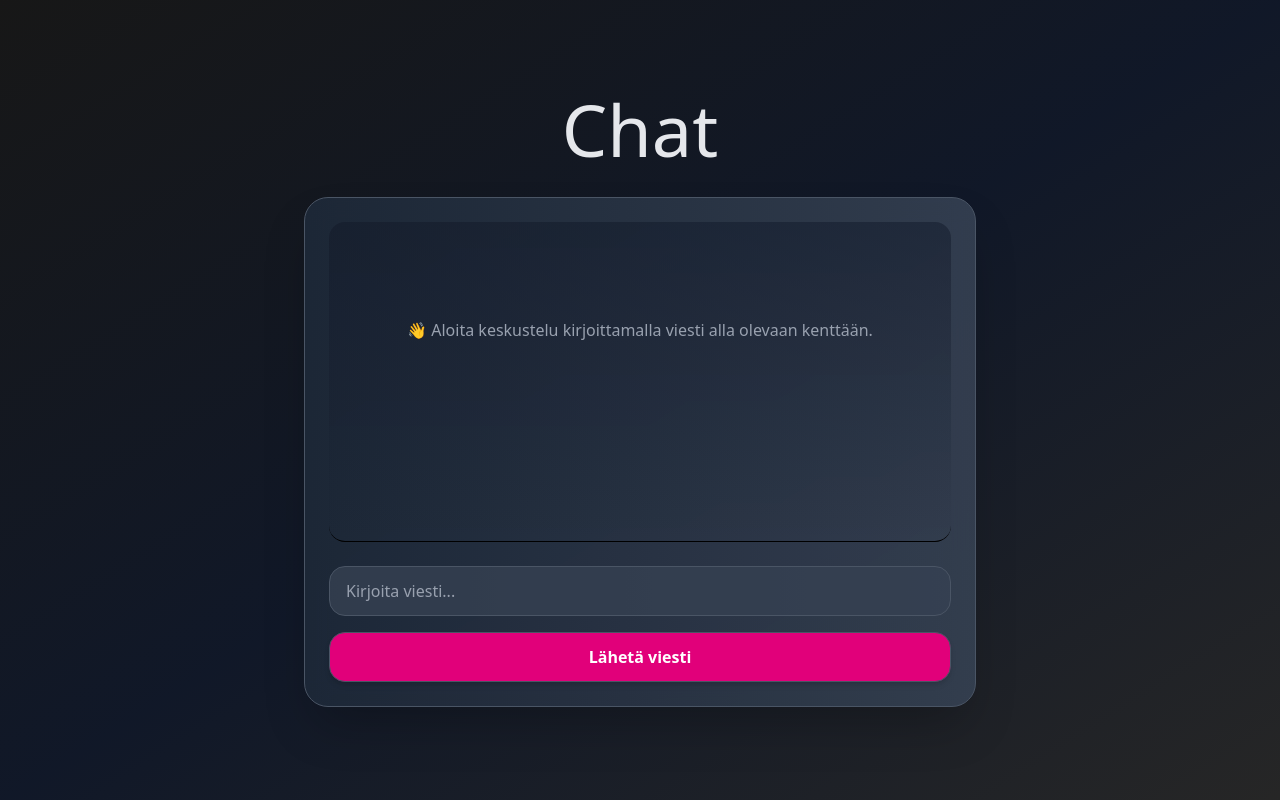
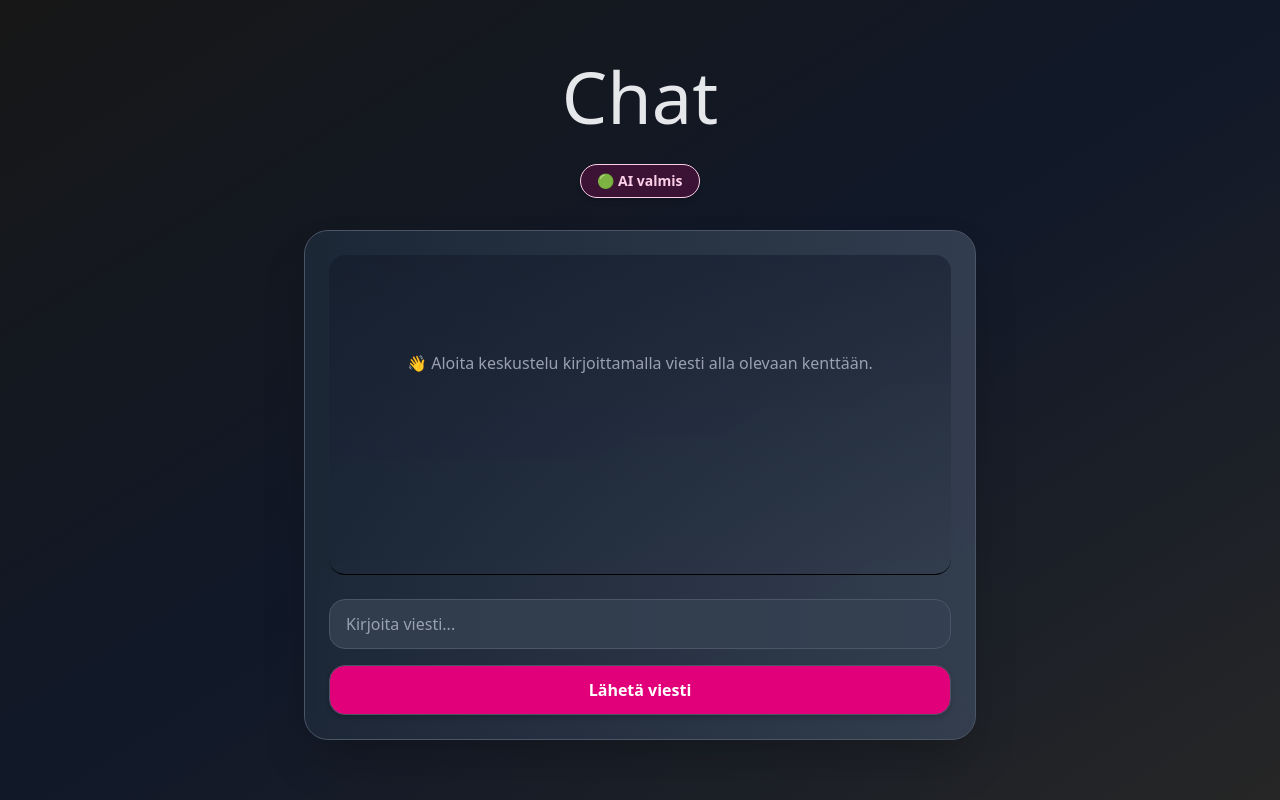
Before and after one commit to OskariR83/Generatiivinen-teko-ly-opinn-ytety-prosessin-tukena, a React (Vite) app in the folder frontend/: page / in a window 1280 px wide. Built offline with nearby package versions, Linux system fonts and the light colour scheme.

Commit message:
Lisätty lataus ja valmis ominaisuus. Aikaleimat lisätty. Lähetä nappi odotuksen ajaksi estetty painaa

```diff
--- a/frontend/src/App.jsx
+++ b/frontend/src/App.jsx
@@ -3,7 +3,6 @@ import { useState, useEffect, useRef } from "react";
 function App() {
   const [messages, setMessages] = useState([]);
   const [inputValue, setInputValue] = useState("");
-  const [aiReady, setAiReady] = useState(false);
   const [isLoading, setIsLoading] = useState(false);
   const messagesEndRef = useRef(null);
   const [error, setError] = useState("");
@@ -11,12 +10,20 @@ function App() {
 
   useEffect(() => {}, []);
 
+
+  //Vierittää keskustelunäkymän automaattisesti viimeiseen viestiin
   const scrollToBottom = () => {
     messagesEndRef.current?.scrollIntoView({ behavior: "smooth" });
   };
 
+
+  // useEffect varmistaa, että aina kun viestilista (messages) muuttuu,
+  // näkymä vieritetään automaattisesti alas uuteen viestiin.
   useEffect(scrollToBottom, [messages]);
 
+
+  // Lisää uuden viestin tilaan (messages)
+  // Luo viestille uniikin id:n, liittää aikaleiman ja yhdistää sen olemassa olevaan listaan.
   const addMessages = (message) => {
     const now = new Date();
     const timestamp = `${now.getHours()}.${String(now.getMinutes()).padStart(2, "0")}`;
@@ -26,15 +33,19 @@ function App() {
     ]);
   };
 
+  // Tarkistaa sisältääkö käyttäjän syöte arkaluonteisia tietoja
   const containsSensitiveData = (text) => {
     const normalized = normalizeText(text);
 
+    // Henkilötunnuksen tiukka ja löysempi tunnistus
     const socPattern = /\d{6}[+\-A]\d{3}[0-9A-Y]/;
     const socLoosePattern = /\d{6}\d{3}[0-9A-Y]/;
 
+    // Sähköpostin ja puhelinnumeron tunnistus
     const emailPattern = /[A-Z0-9._%+-]+@[A-Z0-9.-]+\.[A-Z]{2,}/i;
     const phonePattern = /(?:\+358|0)\d{9,}/;
 
+    // Palauttaa true jos jokin ehto täyttyy
     return (
       socPattern.test(normalized) ||
       socLoosePattern.test(normalized) ||
@@ -43,6 +54,7 @@ function App() {
     );
   };
 
+  // Lähettää käyttäjän viestin palvelimelle ja käsittelee vastauksen
   const sendMessage = async () =>{
     const userText = inputValue.trim();
     if(userText === "") return;
@@ -52,13 +64,17 @@ function App() {
       return;
     }
 
+    // Nollataan mahdollinen virheviesti
+    setError("");
 
-    setError("");
+    // Lisätään käyttäjän viesti viestilistaan
     addMessages({ content: userText, isUser: true });
     setInputValue("");
     setIsLoading(true);
 
     try {
+      // Lähetetään viesti backendille POST-pyynnönä
+
     const response = await fetch("http://localhost:8000/api/llm/query",{
       method: "POST",
       headers: {
@@ -66,8 +82,10 @@ function App() {
         Accept: "application/json",
       },
       body: JSON.stringify({ question: userText }),
+
     });
 
+    // Jos vastaus ei ole OK, heitetään virhe
     if (!response.ok) {
       const errorText = await response.text();
       throw new Error(errorText || `HTTP ${response.status}`);
@@ -76,9 +94,11 @@ function App() {
     const data = await response.json();
     //console.log("✅ Testivastaus:", data);
 
+    // Lisätään tekoälyn vastaus viestilistaan
     addMessages({ content: data.answer, isUser: false });
   } catch (error) {
     console.error("Virhe LLM-kyselyssä:", error);
+    // Jos pyyntö epäonnistuu, lisätään virheilmoitus keskusteluun
     addMessages({content: "⚠️ En saanut vastausta palvelimelta.", isUser: false});
   } finally {
     setIsLoading(false);
@@ -86,9 +106,13 @@ function App() {
 
   };
 
+  // Käsittelee näppäimistön painallukset syötekentässä
   const handleKeyPress = (e) => {
+    // Tarkistetaan, painettiinko Enter-näppäintä ilman Shift-näppäintä
     if (e.key === "Enter" && !e.shiftKey) {
+      // Estetään oletustoiminto (rivinvaihto tekstikentässä)
       e.preventDefault();
+      // Lähetetään viesti kutsumalla sendMessage-funktiota
       sendMessage();
     }
   };
@@ -98,6 +122,11 @@ function App() {
       <h1 className="text-6xl sm:text-7xl font-light text-gray-200 text-center">
         Chat
       </h1>
+      <div className={`flex items-center gap 2 px-4 py-1.5 rounded-full text-sm font-semibold shadow-md border transition duration-200 ${isLoading ? "bg-[#E1007A]/20 border border-[#E1007]/30 text-pink-200"  :
+        "bg-[#E1007A]/20 border border-[#E1007]/30 text-pink-200"
+      }`}>
+        {isLoading ? "⏳ Odotetaan vastausta..." : "🟢 AI valmis"}
+      </div>
       <div className="w-full max-w-2xl bg-gradient-to-r from-gray-800/90 to-gray-700/90 backdrop-blur-md border border-gray-600 rounded-3xl p-6 shadow-2xl">
         <div className="h-80 overflow-y-auto border-b boprder-gray-600 mb-6 p-4 bg-gradient-to-b from-gray-900/50 to-gray-800-50 rounded-2xl">
           {messages.length === 0 && (
@@ -109,7 +138,7 @@ function App() {
           {messages.map((msg) => (
             <div
               key={msg.id}
-              className={`flex ${msg.isUser ? "justify-start" : "justify-end"}`}
+              className={`flex flex-col ${msg.isUser ? "items-start" : "items-end"}`}
             >
               <div className={`p-3 m-2 rounded-2xl w-[60%] break-words whitespace-pre-wrap overflow-hidden ${
                     msg.isUser
@@ -118,6 +147,9 @@ function App() {
                   }`}
                 >
                   {msg.content}
+              </div>
+              <div className={`text-xs text-gray-400 mb-2 ${msg.isUser ? "ml-4 text-left" : "mr-4 text-right"}`}>
+                {msg.timestamp}
               </div>
           </div>
           ))}
@@ -139,6 +171,7 @@ function App() {
           {error && <p className="text-red-400 text-sm">{error}</p>}
           <button
             onClick={sendMessage}
+            disabled={isLoading}
             className="w-full px-4 py-3 bg-[#E1007A] hover:bg-[#c9006a] border border-gray-600 rounded-2xl text-white font-semibold shadow-md hover:shadow-lg focus:outline-none focus:ring-2 focus:ring-[#E1007A]/50 transition duration-200"
           >
             Lähetä viesti
```
